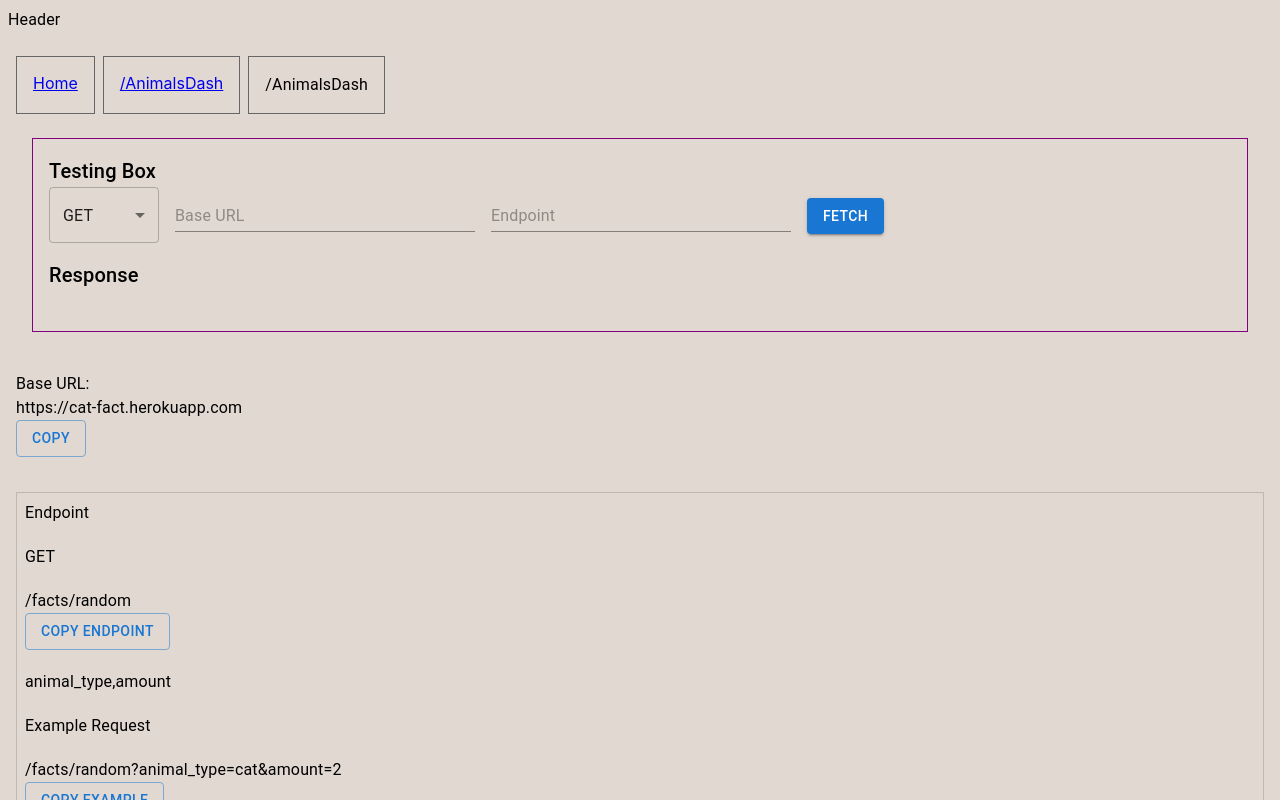
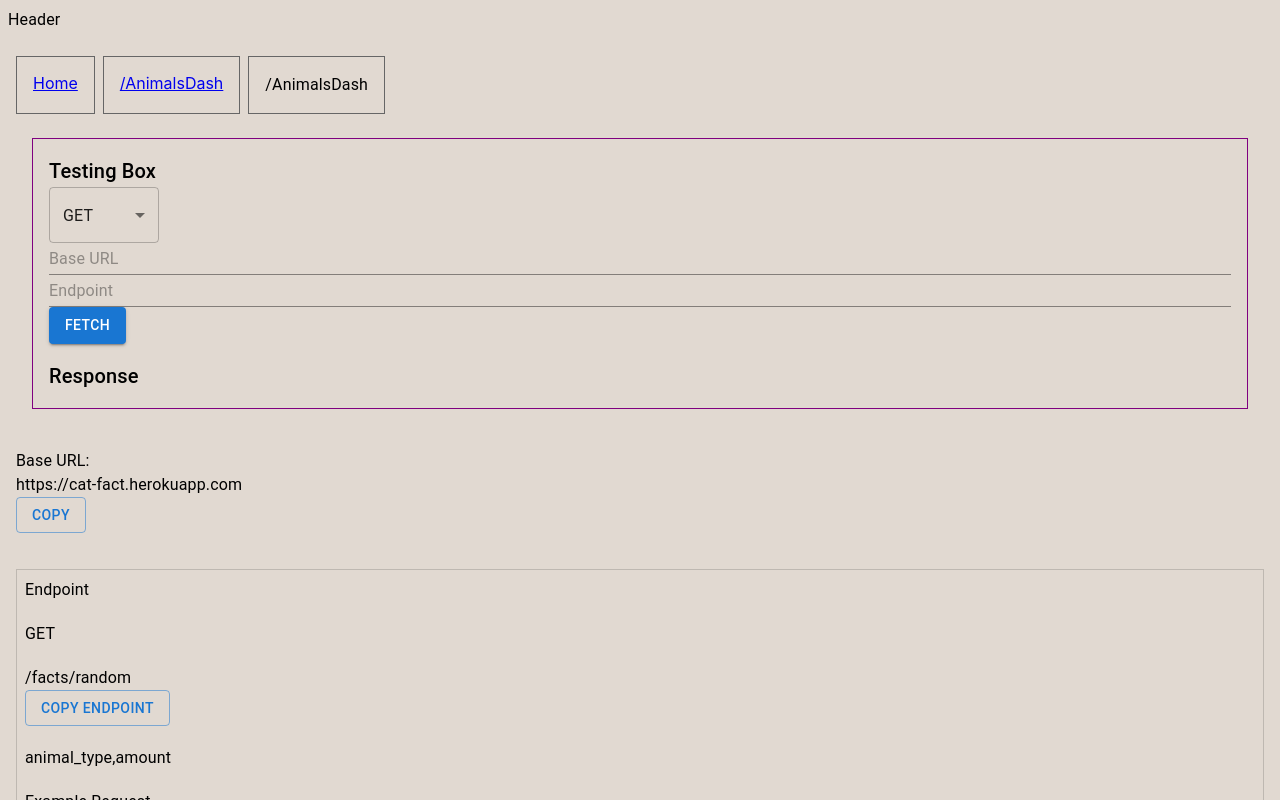
Before and after one commit to Curtis-Thomas/free-api-list-with-react, a React (Create React App) app: page /AnimalsDash/AnimalsDailyCatFacts in a window 1280 px wide. Shown: the top 800 px of the page. Built offline with nearby package versions, Linux system fonts and the light colour scheme.

Commit message:
style: testing box width change to % instead of px

```diff
--- a/src/core/main/BoxTestCrud.js
+++ b/src/core/main/BoxTestCrud.js
@@ -70,14 +70,14 @@ const BoxTestCrud = ({ url }) => {
           placeholder="Base URL"
           value={urlValue}
           onChange={(e) => setUrl(e.target.value)}
-          sx={{ marginRight: 2, width: "300px" }}
+          sx={{ marginRight: 2, width: "100%" }}
         />
         <Input
           label="Endpoint"
           placeholder="Endpoint"
           value={endpointValue}
           onChange={(e) => setEndpoint(e.target.value)}
-          sx={{ marginRight: 2, width: "300px" }}
+          sx={{ marginRight: 2, width: "100%" }}
         />
         <Button variant="contained" onClick={fetchAPI}>
           Fetch
```
